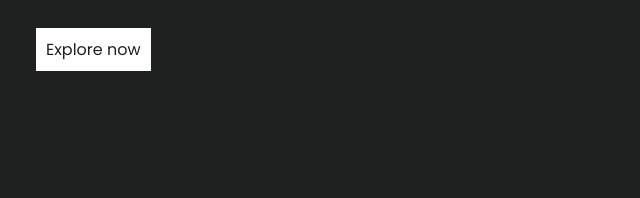
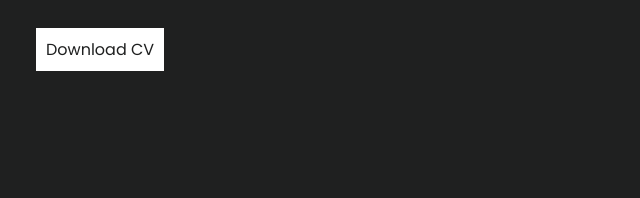
Before and after one commit to EliseuFranco/portfolio, a plain HTML site: page index.html in a window 1280 px wide. Shown: the part 296-494 px from the top of the page, 368-1008 px from the left. Drawn offline with Linux system fonts and the light colour scheme; a web font is replaced by a local one.

Commit message:
Opção para download do curriculo adicionado

```diff
--- a/index.html
+++ b/index.html
@@ -38,7 +38,12 @@
               inovadoras.
             </p>
             <div id="call">
-              <a href="#projects">Explore now</a>
+              <a
+                href="CvEliseuSamulolo.pdf"
+                download="eliseuCv.pdf"
+                CvEliseuSamulolo.pdf
+                >Download CV</a
+              >
             </div>
           </div>
         </div>
```
